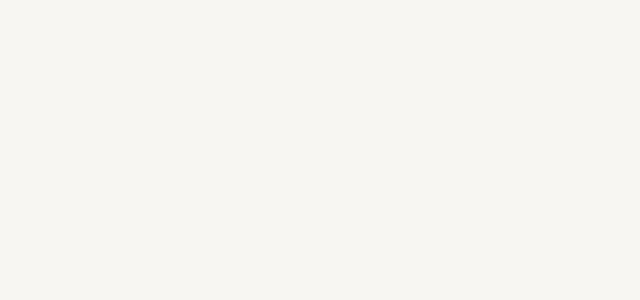
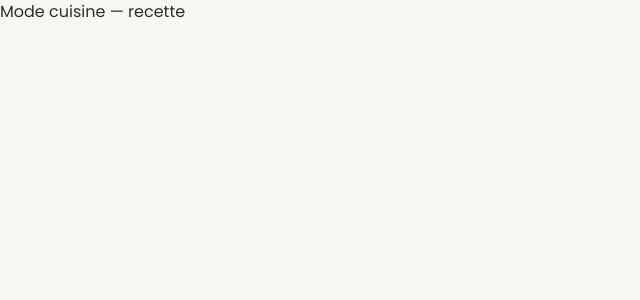
Before and after one commit to WildCodeSchool-2025-09/p2-0526-remote-mealmaker, a React (Vite) app: page /recipe/1/cooking in a window 1280 px wide. Before the commit this address had no page. Shown: the top 300 px of the page, without its empty margins (0-640 px from the left). Built offline with nearby package versions, Linux system fonts and the light colour scheme.

Commit message:
feat(US04): add cooking mode route and page skeleton

```diff
--- a/src/App.tsx
+++ b/src/App.tsx
@@ -2,8 +2,8 @@ import { Route, Routes } from "react-router-dom";
 import Favorite from "./pages/Favorite";
 import Home from "./pages/Home";
 import Recipe from "./pages/Recipe";
-import RecipeLive from "./pages/RecipeLive";
 import ThemePreview from "./pages/ThemePreview";
+import CookingMode from "./pages/CookingMode";
 
 function App() {
 	return (
@@ -11,7 +11,7 @@ function App() {
 			<Routes>
 				<Route path="/" element={<Home />} />
 				<Route path="/recipe/:id" element={<Recipe />} />
-				<Route path="/recipelive" element={<RecipeLive />} />
+				<Route path="/recipe/:id/cooking" element={<CookingMode />} />
 				<Route path="/favorite" element={<Favorite />} />
 				<Route path="/themepreview" element={<ThemePreview />} />
 			</Routes>
--- a/src/pages/CookingMode.tsx
+++ b/src/pages/CookingMode.tsx
@@ -1,5 +1,9 @@
-function RecipeLive() {
-	return <h1>Hello from RecipeLive</h1>;
+import { useParams } from "react-router";
+
+function CookingMode() {
+	const { id } = useParams;
+
+	return <h1>Mode cuisine — recette {id}</h1>;
 }
 
-export default RecipeLive;
+export default CookingMode;
```
